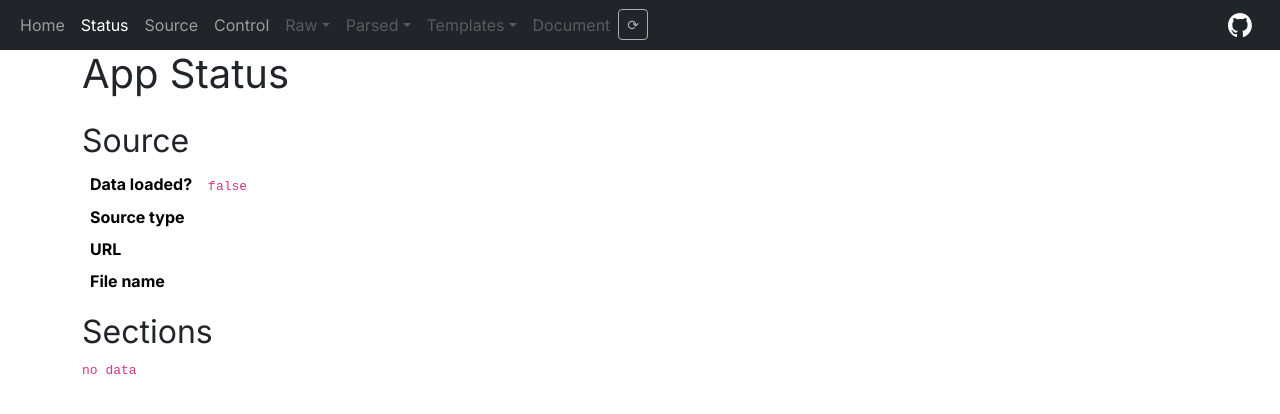
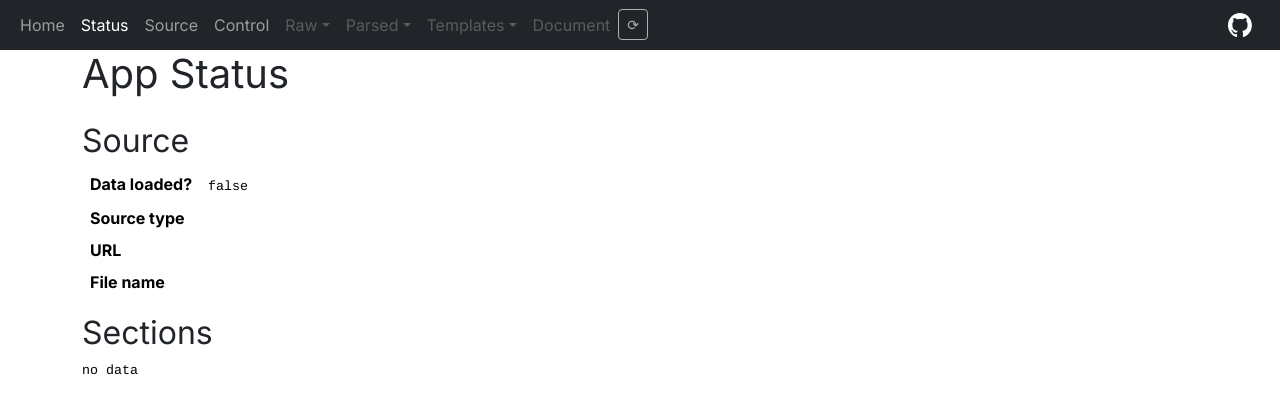
Before and after one commit to chrjl/react-resume--server, a React (Vite) app: page /reactresume/status in a window 1280 px wide. Shown: the top 414 px of the page. Built offline with nearby package versions, Linux system fonts and the light colour scheme; what @reactresume/template would draw is missing.

Commit message:
style: monospace fonts

```diff
--- a/src/styles/index.css
+++ b/src/styles/index.css
@@ -1,5 +1,6 @@
 :root {
   --ui-font: Inter, system-ui, Avenir, Helvetica, Arial, sans-serif;
+  --mono-font: Cousine, monospace;
   font-family: var(--ui-font);
 }
 
@@ -9,7 +10,9 @@ th {
 }
 
 code {
-  font-family: monospace;
+  font-family: var(--mono-font);
+  font-size: smaller;
+  color: black;
 }
 
 em {
```
